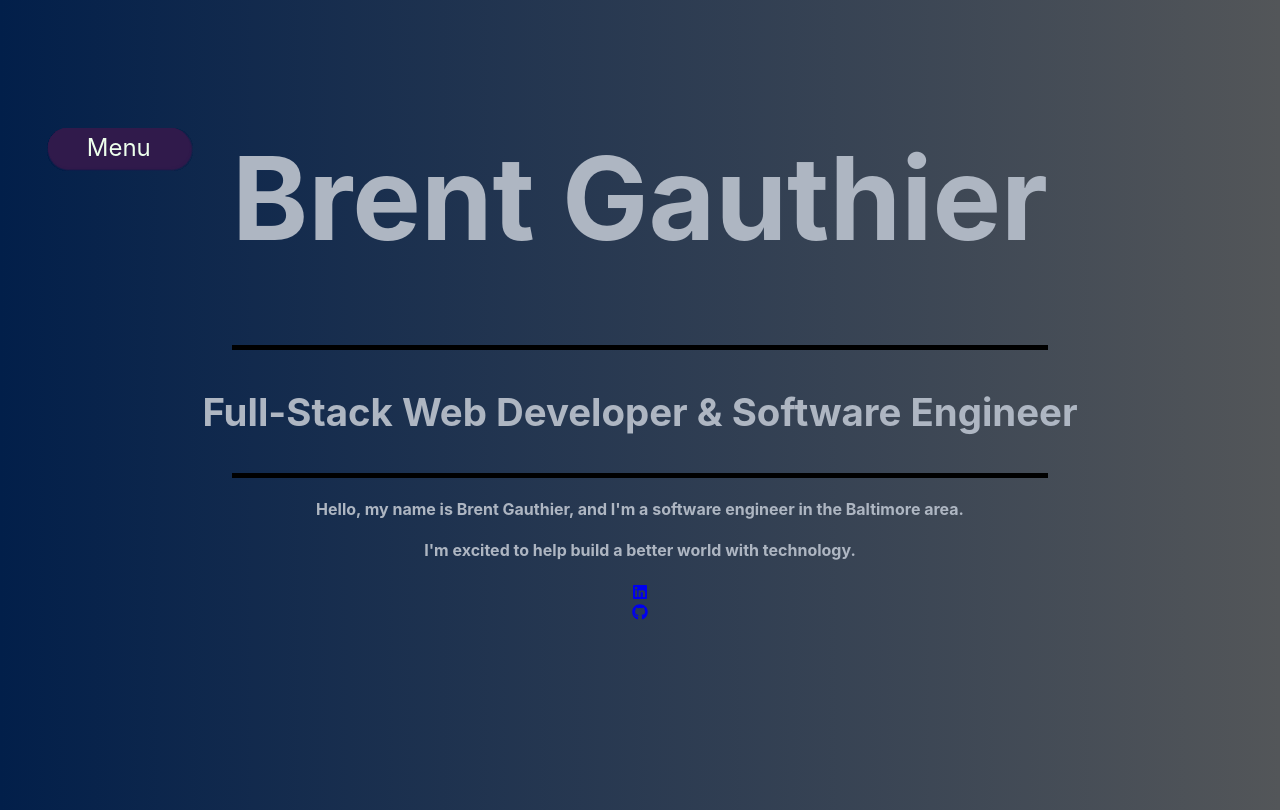
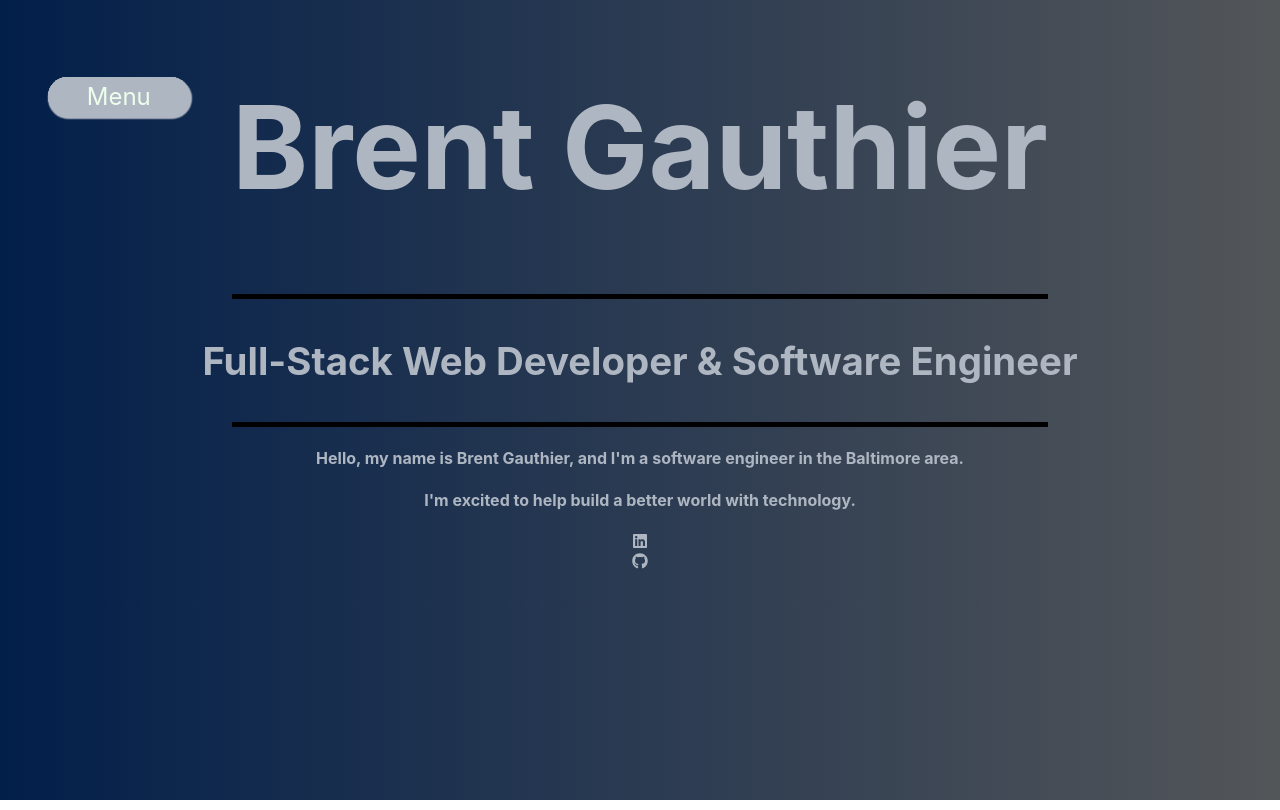
Before and after one commit to BsgauthierWebDev/brentsgauthier, a React (Create React App) app: page / in a window 1280 px wide. Built offline with nearby package versions, Linux system fonts and the light colour scheme.

Commit message:
Updated some styling

```diff
--- a/src/App.css
+++ b/src/App.css
@@ -14,3 +14,7 @@ body {
     min-height: 100hv;
     padding-bottom: 30px;
 }
+
+a {
+    color: #aeb6c2;
+}
--- a/src/components/Landing/Landing.css
+++ b/src/components/Landing/Landing.css
@@ -1,6 +1,7 @@
 .Landing {
     background-size: cover;
     width: 100%;
+    margin-top: 5%;
 }
 
 .intro {
@@ -8,7 +9,7 @@
     margin: auto;
     color: #aeb6c2;
     text-align: center;
-    margin-top: 10%;
+    /* margin-top: 5%; */
 }
 
 .intro h1 {
--- a/src/components/NavMenu/NavMenu.css
+++ b/src/components/NavMenu/NavMenu.css
@@ -7,8 +7,8 @@
     position: absolute;
     top: 0;
     width: 5.5em;
-    background-color: #301a4b;
-    box-shadow: 1px 2px 2px #301a4b;
+    background-color: #aeb6c2;
+    box-shadow: 1px 2px 2px #aeb6c2;
     padding: 0.2em;
     border-radius: 1em;
     display: flex;
@@ -30,18 +30,18 @@
 
 .open-1{
     top: 1.8em;
-    background-color: #9b5de5;
+    background-color: #aeb6c2;
 }
 .open-2{
     top: 3.6em;
-    background-color: #f15bb5;
+    background-color: #aeb6c2;
 }
 .open-3{
     top: 5.4em;
-    background-color: #00BBF9;
+    background-color: #aeb6c2;
 }
 
 .open-4 {
     top: 7.2em;
-    background-color: #00BBF9;
+    background-color: #aeb6c2;
 }
```
